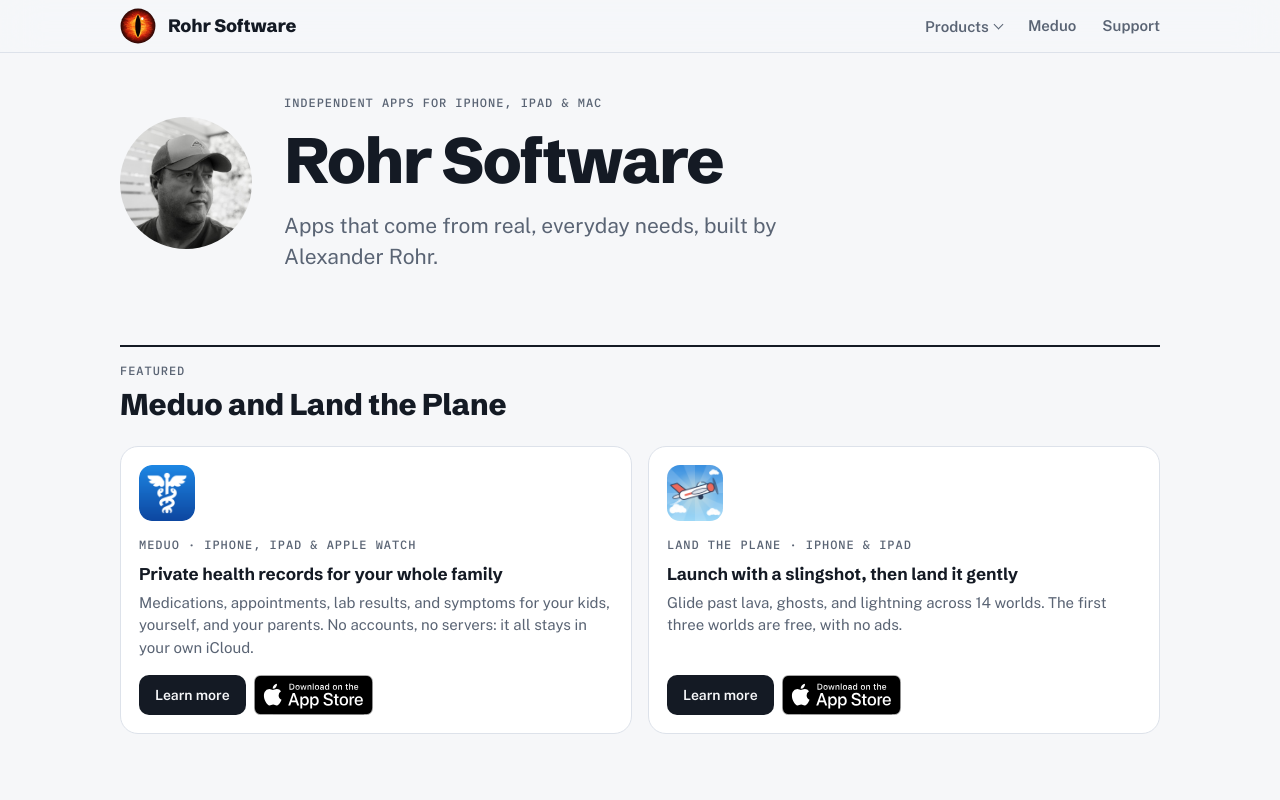
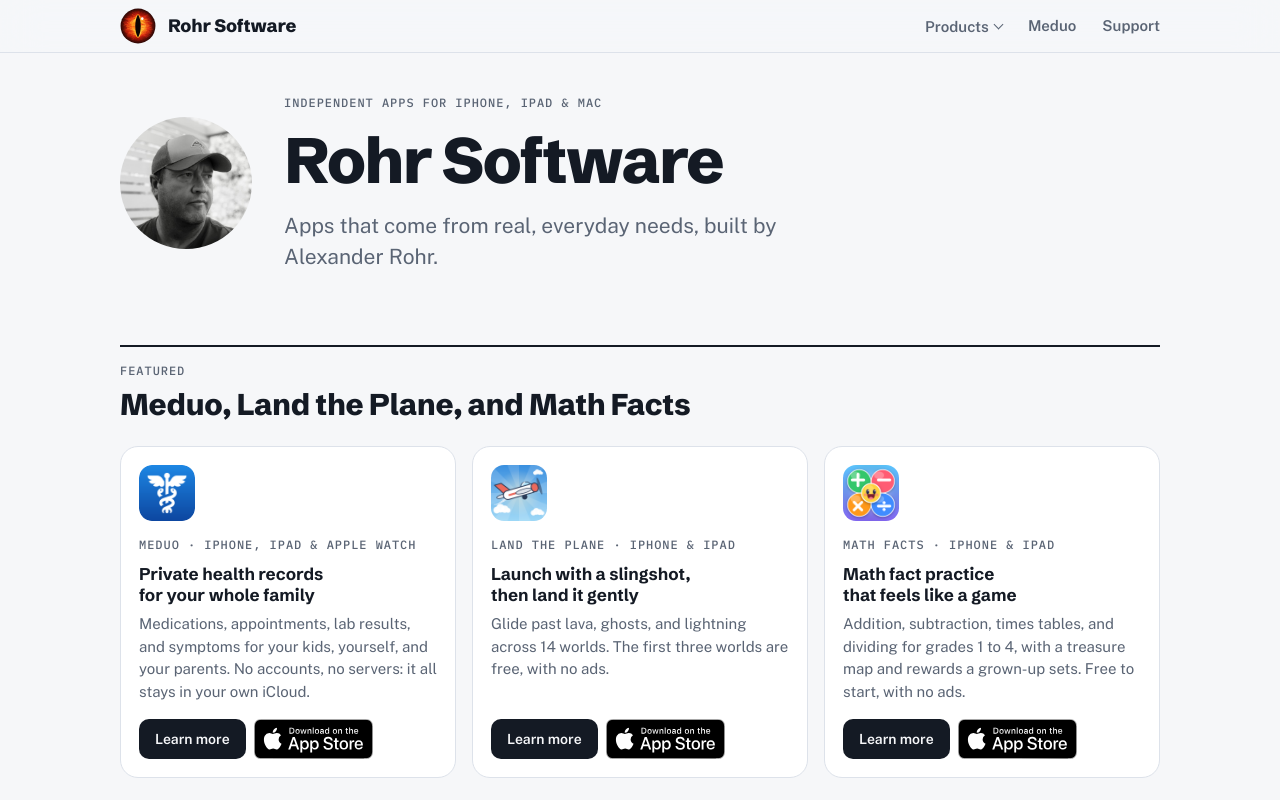
Before and after one commit to trogdor77/trogdor77.github.io, a plain HTML site: page index.html in a window 1280 px wide. Shown: the top 800 px of the page. Drawn offline with nearby package versions, Linux system fonts and the light colour scheme.

Commit message:
Home: add Math Facts: The Game to the Featured row, now three across
Co-Authored-By: Claude Opus 5.5 <noreply@anthropic.com>

```diff
--- a/index.html
+++ b/index.html
@@ -26,7 +26,7 @@
   .featured img { width: 96px; height: 96px; border-radius: 22px; }
   .featured .text { display: grid; gap: 10px; }
   @media (max-width: 600px) { .featured { grid-template-columns: 1fr; } .featured img { width: 72px; height: 72px; border-radius: 17px; } }
-  .featured-row { display: grid; grid-template-columns: repeat(2, minmax(0, 1fr)); gap: 16px; }
+  .featured-row { display: grid; grid-template-columns: repeat(3, minmax(0, 1fr)); gap: 16px; }
   .featured-row .featured { display: flex; flex-direction: column; align-items: flex-start; gap: 14px; padding: 18px; border-radius: 18px; }
   .featured-row .featured img { width: 56px; height: 56px; border-radius: 13px; }
   .featured-row .featured .text { flex: 1; display: flex; flex-direction: column; align-items: flex-start; gap: 8px; width: 100%; }
@@ -38,7 +38,7 @@
   .featured-row .featured .badge img { width: auto; height: 40px; border-radius: 0; }   /* beats the app-icon rule above */
   .featured-row .featured .badge.play { margin: -10px; }   /* the Google PNG carries about 10px of built-in margin at this size */
   .featured-row .featured .badge.play img { height: 60px; }
-  @media (max-width: 700px) { .featured-row { grid-template-columns: 1fr; } }
+  @media (max-width: 900px) { .featured-row { grid-template-columns: 1fr; } }
 </style>
 <link rel="stylesheet" href="/assets/css/nav.css">
 <script src="/assets/js/nav.js" defer></script>
@@ -70,7 +70,7 @@
   <section aria-labelledby="featured-h">
     <div class="section-head">
       <span class="label">Featured</span>
-      <h2 id="featured-h">Meduo and Land the Plane</h2>
+      <h2 id="featured-h">Meduo, Land the Plane, and Math Facts</h2>
     </div>
     <div class="featured-row">
       <div class="featured">
@@ -94,6 +94,18 @@
           <div class="actions">
             <a class="btn" href="/landtheplane/">Learn more</a>
             <a class="badge" href="https://apps.apple.com/us/app/land-the-plane-glide-fly/id6822889036" aria-label="Download on the App Store"><picture><source srcset="/assets/images/badges/app-store-white.svg" media="(prefers-color-scheme: dark)"><img src="/assets/images/badges/app-store-black.svg" alt="Download on the App Store" width="120" height="40"></picture></a>
+          </div>
+        </div>
+      </div>
+      <div class="featured">
+        <img src="/assets/images/mathfacts/icon-512.png" alt="Math Facts: The Game app icon">
+        <div class="text">
+          <span class="label">Math Facts · iPhone &amp; iPad</span>
+          <h3>Math fact practice that feels like a game</h3>
+          <p class="muted">Addition, subtraction, times tables, and dividing for grades 1 to 4, with a treasure map and rewards a grown-up sets. Free to start, with no ads.</p>
+          <div class="actions">
+            <a class="btn" href="/mathfacts/">Learn more</a>
+            <a class="badge" href="https://apps.apple.com/us/app/math-facts-the-game/id6831893957" aria-label="Download on the App Store"><picture><source srcset="/assets/images/badges/app-store-white.svg" media="(prefers-color-scheme: dark)"><img src="/assets/images/badges/app-store-black.svg" alt="Download on the App Store" width="120" height="40"></picture></a>
           </div>
         </div>
       </div>
```
